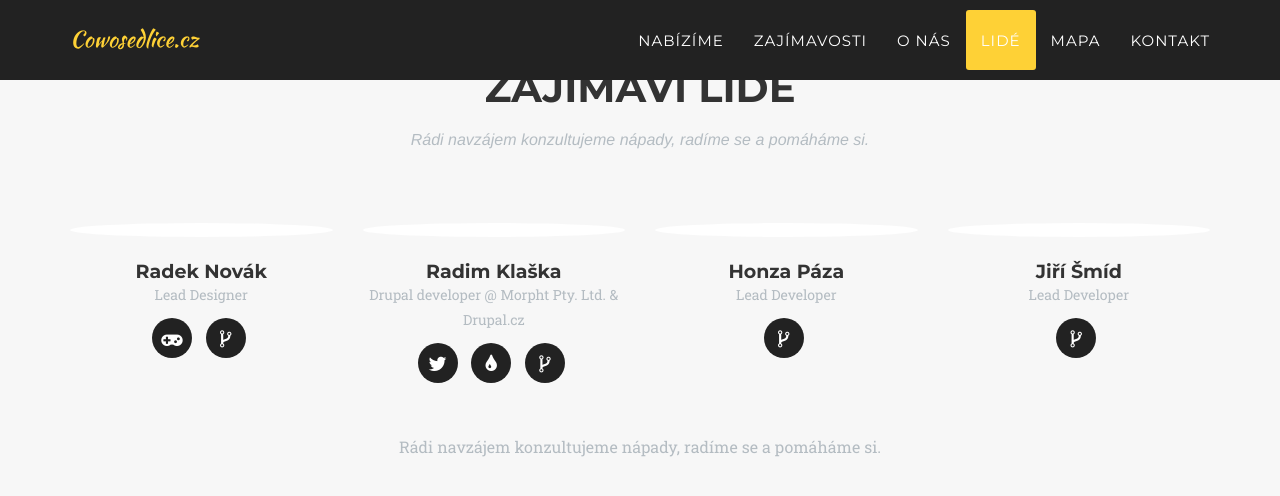
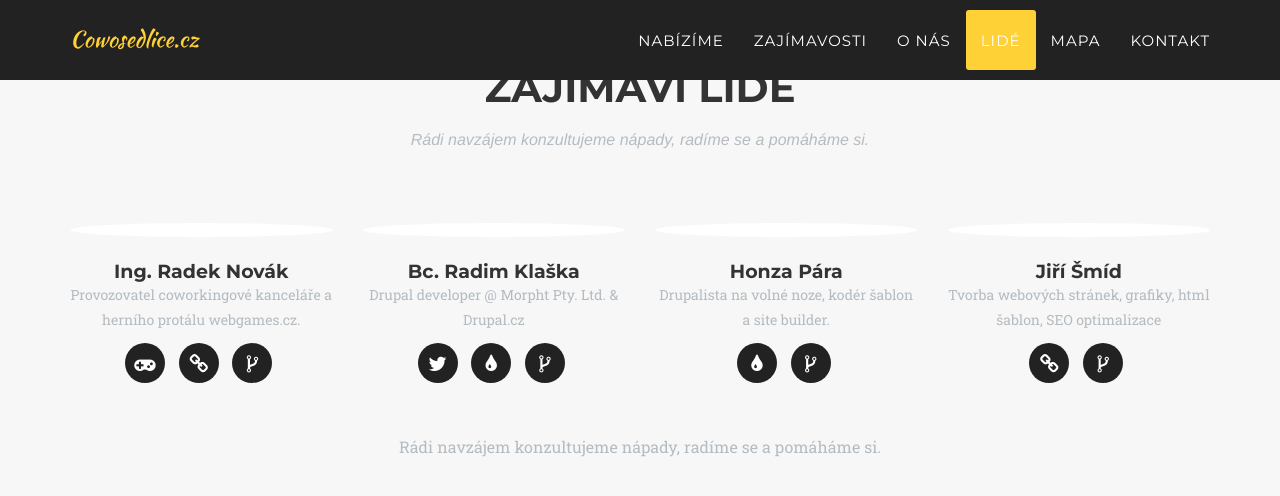
Before and after one commit to cowosedlice/cowosedlice.cz, a Jekyll site: the page built from _posts/2014-07-16-project-3.markdown, in a window 1280 px wide and 900 px high, scrolled down 3988 px, cut to the strip 0-617 px from the top of the window. Shown: the top 496 px of the strip. Built offline with Jekyll 4.4.1, drawn with Linux system fonts in a browser that asks for light colours; some web fonts are replaced.

Commit message:
Contact: More info about members.

```diff
--- a/_config.yml
+++ b/_config.yml
@@ -37,16 +37,18 @@ history-cta3: Přidej se!,
 people-heading: Zajímaví lidé
 people-subheading: Rádi navzájem konzultujeme nápady, radíme se a pomáháme si.
 people:
-- name: Radek Novák
+- name: Ing. Radek Novák
   pic: 1
-  position: Lead Designer
+  position: Provozovatel coworkingové kanceláře a herního protálu webgames.cz.
   social:
     - title: gamepad
-      url: http://www.webgames.cz/kontakt/
+      url: http://www.webgames.cz/kontakt
+    - title: link
+      url: http://www.radeknovak.cz
     - title: code-fork
       url: https://github.com/radektp
 
-- name: Radim Klaška
+- name: Bc. Radim Klaška
   pic: 2
   position: Drupal developer @ Morpht Pty. Ltd. & Drupal.cz
   social:
@@ -57,17 +59,21 @@ people:
     - title: code-fork
       url: https://github.com/radimklaska
 
-- name: Honza Páza
+- name: Honza Pára
   pic: 3
-  position: Lead Developer
+  position: Drupalista na volné noze, kodér šablon a site builder.
   social:
+    - title: tint
+      url: https://www.drupal.org/u/honzapara
     - title: code-fork
       url: https://github.com/honzapara
 
 - name: Jiří Šmíd
   pic: 4
-  position: Lead Developer
+  position: Tvorba webových stránek, grafiky, html šablon, SEO optimalizace
   social:
+    - title: link
+      url: http://www.jirismid.cz
     - title: code-fork
       url: https://github.com/jirismid
 people-footer: Klidně se připoj na náš Slack a na něco se nás zeptej.<br>Rádi třeba s něčím poradíme.
```
Also changed, not shown: img/team/1.jpg, img/team/3.jpg.
